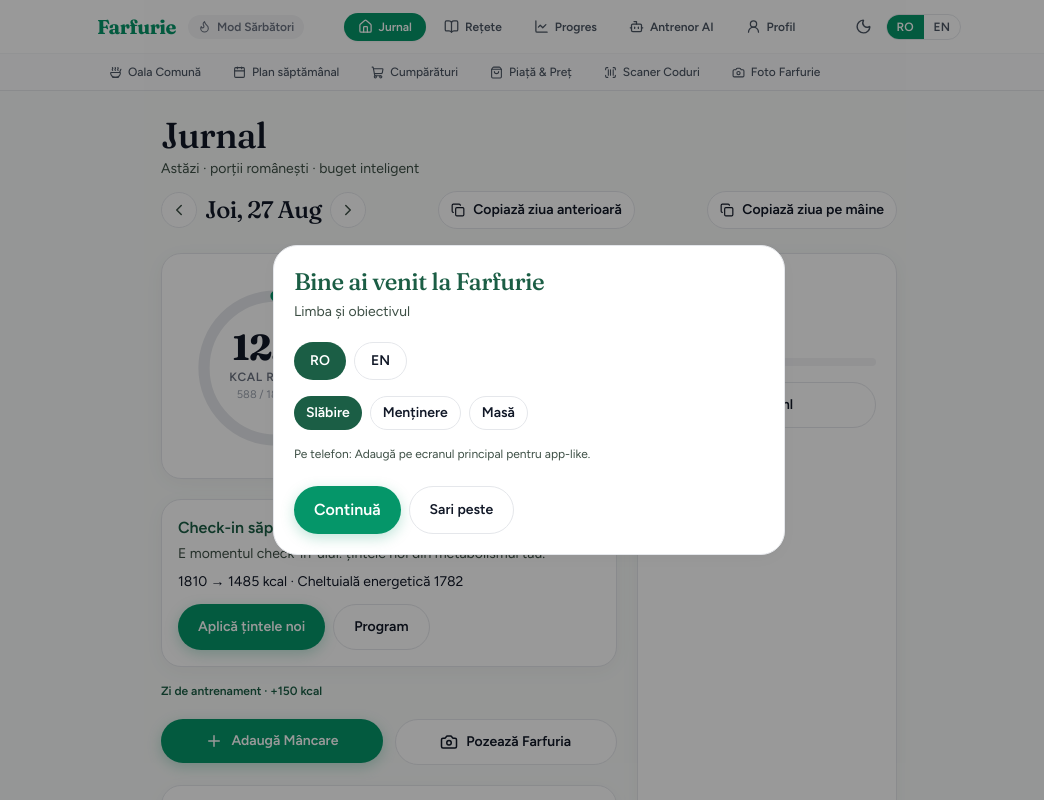
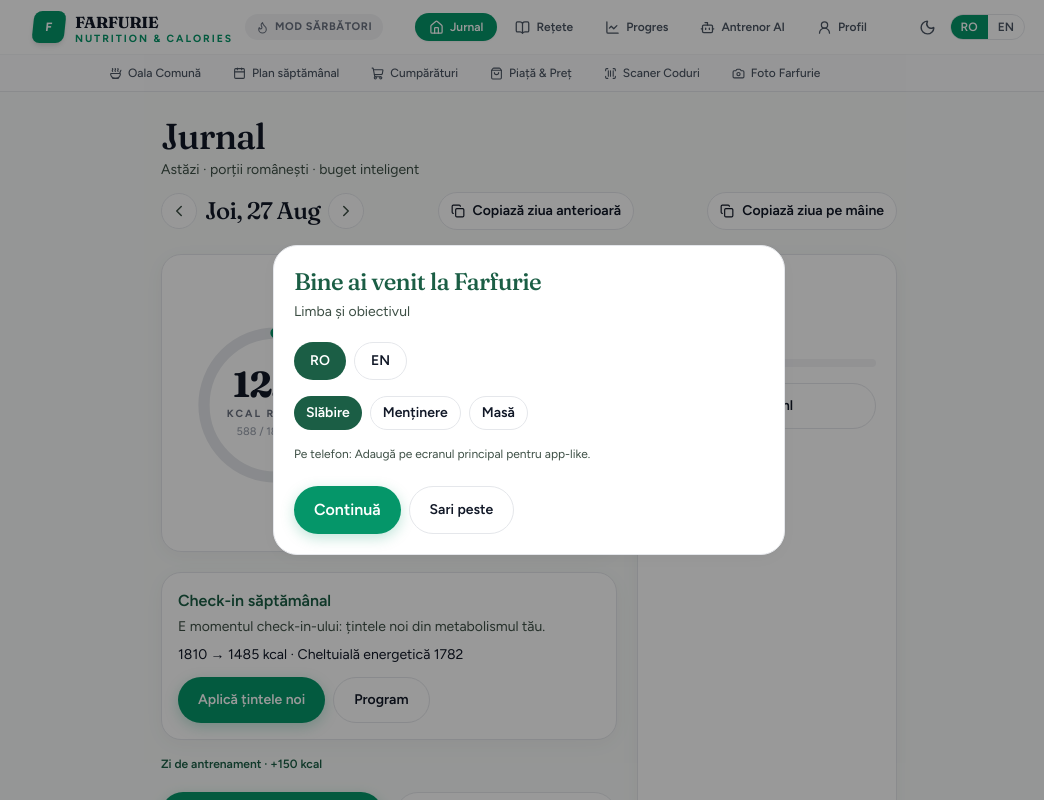
Before and after one commit to hbrnm/farfurie, a Next.js app: page /app in a window 1280 px wide. Shown: the top 800 px of the page, without its empty margins (111-1155 px from the left). Built offline with nearby package versions, Linux system fonts and the light colour scheme.

Commit message:
feat: adopt Level Up Hypertrophy design language (stealth dark theme, metallic cards, nutrition guidance box, micro typography)

```diff
--- a/src/app/globals.css
+++ b/src/app/globals.css
@@ -13,10 +13,13 @@
   --accent-soft: #fef3c7;
   --surface: #ffffff;
   --line: #e5e7eb;
-  --danger: #ef4444;
+  --danger: #f13a30;
   --good: #10b981;
   --shadow: 0 4px 20px rgba(0, 0, 0, 0.04);
   --radius: 1.25rem;
+
+  --level-red: #f13a30;
+  --level-green: #55dc88;
 }
 
 * {
@@ -32,7 +35,7 @@
   color: var(--ink);
   background: var(--bg);
   min-height: 100vh;
-  font-family: var(--font-body), -apple-system, BlinkMacSystemFont, "Segoe UI", Roboto, sans-serif;
+  font-family: var(--font-body), -apple-system, BlinkMacSystemFont, "SF Pro Display", "Segoe UI", Roboto, sans-serif;
   -webkit-font-smoothing: antialiased;
 }
 
@@ -41,7 +44,7 @@
 h3,
 .display {
   font-family: var(--font-display), -apple-system, BlinkMacSystemFont, sans-serif;
-  letter-spacing: -0.025em;
+  letter-spacing: -0.03em;
 }
 
 ::selection {
@@ -120,21 +123,40 @@
   animation: rise 0.4s cubic-bezier(0.16, 1, 0.3, 1) both;
 }
 
+/* Level Up Hypertrophy Design Tokens & Styling */
+.level-kicker {
+  font-size: 0.65rem;
+  font-weight: 900;
+  letter-spacing: 0.19em;
+  text-transform: uppercase;
+}
+
+.level-panel {
+  background: linear-gradient(145deg, #15171a, #0e1012);
+  border: 1px solid rgba(255, 255, 255, 0.13);
+  box-shadow: 0 20px 50px rgba(0, 0, 0, 0.45);
+}
+
+.level-guidance-box {
+  border: 1px solid rgba(241, 58, 48, 0.3);
+  background: rgba(241, 58, 48, 0.08);
+}
+
 html.dark {
   color-scheme: dark;
-  --bg: #0b0f12;
-  --bg-deep: #06090b;
-  --ink: #f9fafb;
-  --ink-soft: #9ca3af;
+  --bg: #070707;
+  --bg-deep: #0d0d0e;
+  --ink: #f7f7f5;
+  --ink-soft: #aaa9a7;
   --brand: #10b981;
-  --brand-2: #34d399;
-  --accent: #fbbf24;
+  --brand-2: #55dc88;
+  --accent: #f59e0b;
   --accent-soft: #451a03;
-  --surface: #141a1f;
-  --line: #1f2937;
-  --danger: #f87171;
-  --good: #34d399;
-  --shadow: 0 10px 30px rgba(0, 0, 0, 0.3);
+  --surface: #121214;
+  --line: rgba(255, 255, 255, 0.13);
+  --danger: #f13a30;
+  --good: #55dc88;
+  --shadow: 0 20px 50px rgba(0, 0, 0, 0.6);
 }
 
 html.dark body {
@@ -149,9 +171,9 @@
 html.dark input,
 html.dark select,
 html.dark textarea {
-  background-color: #1f2937;
+  background-color: #18181b;
   color: var(--ink);
-  border-color: #374151;
+  border-color: rgba(255, 255, 255, 0.15);
 }
 
 @media print {
--- a/src/components/AppShell.tsx
+++ b/src/components/AppShell.tsx
@@ -61,15 +61,26 @@
     <div className="min-h-screen pb-24 md:pb-12 bg-[var(--bg)] transition-colors duration-200">
       <OnboardingWizard />
 
-      {/* Header Unificat Modern */}
-      <header className="sticky top-0 z-40 border-b border-[var(--line)] bg-white/80 backdrop-blur-md dark:bg-[#141a1f]/80">
-        <div className="mx-auto flex max-w-4xl items-center justify-between px-4 py-3">
+      {/* Header Unificat Modern Level Up Style */}
+      <header className="sticky top-0 z-40 border-b border-[var(--line)] bg-white/90 backdrop-blur-md dark:bg-[#070707]/90 transition-colors">
+        <div className="mx-auto flex max-w-5xl items-center justify-between px-4 py-2.5">
           <div className="flex items-center gap-3">
             <Link
               href="/"
-              className="display text-xl font-extrabold tracking-tight text-emerald-600 dark:text-emerald-400"
+              onClick={() => triggerHaptic("light")}
+              className="group flex items-center gap-2.5 transition-transform hover:scale-[1.01]"
             >
-              Farfurie
+              <div className="flex h-8 w-8 items-center justify-center rounded-lg bg-emerald-600 dark:bg-[#f13a30] text-white shadow-md transition-all group-hover:shadow-emerald-500/20 dark:group-hover:shadow-rose-500/30 -skew-x-6">
+                <span className="font-black text-xs tracking-wider">F</span>
+              </div>
+              <div className="flex flex-col leading-none">
+                <span className="display text-base font-extrabold tracking-wider text-gray-900 dark:text-white uppercase">
+                  FARFURIE
+                </span>
+                <span className="level-kicker text-[9px] text-emerald-600 dark:text-[#f13a30] tracking-[0.18em]">
+                  NUTRITION & CALORIES
+                </span>
+              </div>
             </Link>
 
             {/* Mod Sărbători Indicator Badge */}
@@ -80,10 +91,10 @@
                 toggleHoliday();
               }}
               title={holidayMode ? "Mod Sărbători Activ (+15% Buget)" : "Activează Mod Sărbători"}
-              className={`hidden sm:inline-flex items-center gap-1.5 rounded-full px-2.5 py-1 text-xs font-semibold transition-all ${
+              className={`hidden sm:inline-flex items-center gap-1.5 rounded-full px-2.5 py-1 text-[11px] font-extrabold uppercase tracking-wider transition-all ${
                 holidayMode
-                  ? "bg-amber-500/15 text-amber-600 dark:text-amber-400 border border-amber-500/30"
-                  : "bg-gray-100 text-gray-500 dark:bg-gray-800 dark:text-gray-400 hover:bg-gray-200"
+                  ? "bg-amber-500/20 text-amber-500 border border-amber-500/40 shadow-sm"
+                  : "bg-gray-100 text-gray-500 dark:bg-zinc-900 dark:text-zinc-400 border border-transparent hover:border-gray-300 dark:hover:border-zinc-700"
               }`}
             >
               <Flame size={13} className={holidayMode ? "animate-pulse text-amber-500" : ""} />
--- a/src/components/LandingPage.tsx
+++ b/src/components/LandingPage.tsx
@@ -80,41 +80,51 @@
             transition={{ duration: 0.7 }}
             className="w-full max-w-2xl"
           >
-            {/* Glassmorphism Hero Box */}
-            <div className="rounded-[2.5rem] border border-white/20 bg-black/45 p-6 md:p-10 shadow-2xl backdrop-blur-md">
-              <p className="display text-4xl leading-[0.95] text-white md:text-6xl font-bold">Farfurie</p>
-              <h1 className="mt-3 display text-xl font-medium text-emerald-300 md:text-3xl">
+            {/* Glassmorphism Hero Box Level Up Style */}
+            <div className="rounded-[2.5rem] border border-white/20 bg-black/60 p-6 md:p-10 shadow-2xl backdrop-blur-md">
+              <div className="mb-4 inline-flex items-center gap-2 rounded-full border border-[#f13a30]/40 bg-[#f13a30]/15 px-3 py-1 text-[10px] font-black tracking-[0.18em] text-[#f13a30] uppercase">
+                <Sparkles size={12} />
+                <span>DATA-DRIVEN NUTRITION COACHING</span>
+              </div>
+              <p className="display text-4xl leading-[0.95] text-white md:text-6xl font-extrabold tracking-tight uppercase">
+                Mănâncă cu scop.<br />
+                <em className="not-italic text-[#55dc88]">Progresează cu dovezi.</em>
+              </p>
+              <h1 className="mt-3 display text-lg font-medium text-zinc-300 md:text-2xl">
                 {t(locale, "tagline")}
               </h1>
-              <p className="mt-4 max-w-xl text-sm leading-relaxed text-white/90 md:text-base">
+              <p className="mt-4 max-w-xl text-sm leading-relaxed text-zinc-400 md:text-base">
                 {t(locale, "heroSupport")}
               </p>
               <div className="mt-8 flex flex-wrap gap-3">
                 <motion.div whileHover={{ scale: 1.03 }} whileTap={{ scale: 0.97 }}>
-                  <Link href="/app" className="btn btn-primary bg-emerald-500 text-black hover:bg-emerald-400 font-semibold px-6 py-3 text-base shadow-lg">
-                    {t(locale, "ctaStart")}
+                  <Link href="/app" className="btn btn-primary bg-[#55dc88] text-black hover:bg-[#42c573] font-extrabold px-7 py-3.5 text-sm uppercase tracking-wider shadow-lg shadow-emerald-500/20">
+                    {t(locale, "ctaStart")} <span>↗</span>
                   </Link>
                 </motion.div>
                 <motion.div whileHover={{ scale: 1.03 }} whileTap={{ scale: 0.97 }}>
-                  <a href="#diferente" className="btn btn-ghost border-white/30 text-white hover:bg-white/10 px-6 py-3 text-base">
-                    {t(locale, "ctaDemo")}
+                  <a href="#diferente" className="btn btn-ghost border-white/30 text-white hover:bg-white/10 px-6 py-3.5 text-sm uppercase tracking-wider font-bold">
+                    {t(locale, "ctaDemo")} <span>↓</span>
                   </a>
                 </motion.div>
               </div>
             </div>
           </motion.div>
 
-          {/* Right Floating Card */}
+          {/* Right Floating Card Level Up Style */}
           <motion.div
             initial={{ opacity: 0, y: 30 }}
             animate={{ opacity: 1, y: 0 }}
             transition={{ delay: 0.25, duration: 0.7 }}
-            className="pointer-events-none absolute right-6 top-1/2 hidden w-80 -translate-y-1/2 rounded-[2rem] border border-white/25 bg-black/50 p-5 text-white shadow-2xl backdrop-blur-md lg:block"
+            className="pointer-events-none absolute right-6 top-1/2 hidden w-80 -translate-y-1/2 rounded-[2rem] border border-white/20 bg-[#0e1012]/90 p-5 text-white shadow-2xl backdrop-blur-md lg:block"
           >
-            <p className="text-xs uppercase tracking-[0.2em] text-emerald-400 font-semibold">Umple golul · AI</p>
-            <p className="mt-2 display text-2xl font-bold">312 kcal rămase</p>
-            <p className="mt-1 text-sm text-white/80">+ 28g proteină de acoperit</p>
-            <div className="mt-4 rounded-2xl border border-white/10 bg-white/10 p-3 text-sm font-medium">
+            <div className="flex items-center justify-between">
+              <p className="level-kicker text-[#f13a30]">FARFURIE GUIDANCE</p>
+              <span className="rounded-full border border-white/10 bg-white/5 px-2 py-0.5 text-[9px] font-mono text-zinc-400">AI REAL-TIME</span>
+            </div>
+            <p className="mt-2 display text-3xl font-extrabold">312 kcal</p>
+            <p className="mt-0.5 text-xs text-zinc-400 font-medium">+ 28g proteină de acoperit azi</p>
+            <div className="mt-4 rounded-xl border border-emerald-500/30 bg-emerald-500/10 p-3 text-xs font-semibold text-emerald-300">
               Salată cu ton și ou · 310 kcal · P 32g
             </div>
           </motion.div>
--- a/src/components/MacroRing.tsx
+++ b/src/components/MacroRing.tsx
@@ -25,8 +25,21 @@
   const carbsPct = Math.min(100, Math.round((totals.carbs / Math.max(goals.carbs, 1)) * 100));
   const fatPct = Math.min(100, Math.round((totals.fat / Math.max(goals.fat, 1)) * 100));
 
+  // Level Up Guidance Logic based on remaining macros
+  const guidanceTitle = remaining.protein > 20
+    ? (locale === "ro" ? "Prioritizează proteina la următoarea masă" : "Prioritize protein for next meal")
+    : remaining.kcal < 0
+    ? (locale === "ro" ? "Buget caloric depășit — optează pentru o masă light" : "Calorie target exceeded — opt for a light meal")
+    : (locale === "ro" ? "Echilibru optim — ești pe cale să îți atingi ținta" : "Optimal balance — you are on track");
+
+  const guidanceDetail = remaining.protein > 20
+    ? (locale === "ro" ? `Mai ai de acoperit ${Math.round(remaining.protein)}g proteină azi. Adaugă o sursă slabă de proteină.` : `You still need ${Math.round(remaining.protein)}g protein today. Add a lean protein source.`)
+    : remaining.kcal < 0
+    ? (locale === "ro" ? `Ai depășit ținta cu ${Math.abs(Math.round(remaining.kcal))} kcal. O plimbare de 20 min ajută la digestie.` : `Over target by ${Math.abs(Math.round(remaining.kcal))} kcal. A 20 min walk will aid digestion.`)
+    : (locale === "ro" ? `Mai ai ${Math.round(remaining.kcal)} kcal disponibile pentru cina sau gustarea ta.` : `${Math.round(remaining.kcal)} kcal remaining for dinner or snack.`);
+
   return (
-    <section className="surface animate-rise overflow-hidden p-5 md:p-6">
+    <section className="surface animate-rise overflow-hidden p-5 md:p-6 dark:bg-gradient-to-br dark:from-[#15171a] dark:to-[#0e1012] dark:border-white/10 shadow-xl">
       <div className="flex flex-col items-center justify-between gap-6 md:flex-row">
         {/* Ring central calorii */}
         <div className="relative grid h-44 w-44 place-items-center shrink-0">
@@ -44,7 +57,7 @@
               cy="80"
               r={radius}
               fill="none"
-              stroke="var(--brand)"
+              stroke={remaining.kcal < 0 ? "var(--level-red)" : "var(--brand)"}
               strokeWidth="10"
               strokeLinecap="round"
               strokeDasharray={circ}
@@ -64,7 +77,7 @@
               >
                 {Math.abs(Math.round(remaining.kcal))}
               </motion.p>
-              <p className="mt-1 text-xs font-semibold text-gray-500 dark:text-gray-400 uppercase tracking-wider">
+              <p className="mt-1 level-kicker text-gray-500 dark:text-gray-400">
                 {remaining.kcal >= 0
                   ? locale === "ro"
                     ? "Kcal Rămase"
@@ -73,7 +86,7 @@
                   ? "Peste Plan"
                   : "Over Budget"}
               </p>
-              <p className="mt-0.5 text-[11px] text-gray-400">
+              <p className="mt-0.5 text-[11px] font-medium text-gray-400">
                 {consumed} / {budget} kcal
               </p>
             </div>
@@ -85,17 +98,17 @@
           {/* Proteine */}
           <div>
             <div className="mb-1 flex justify-between text-xs font-semibold">
-              <span className="text-emerald-700 dark:text-emerald-400 flex items-center gap-1.5">
-                <span className="h-2 w-2 rounded-full bg-emerald-500" />
+              <span className="text-emerald-700 dark:text-[#55dc88] flex items-center gap-1.5 font-bold">
+                <span className="h-2 w-2 rounded-full bg-[#55dc88]" />
                 {locale === "ro" ? "Proteine" : "Protein"}
               </span>
-              <span className="text-gray-600 dark:text-gray-300">
+              <span className="text-gray-600 dark:text-gray-300 font-mono text-xs">
                 {Math.round(totals.protein)} / {goals.protein}g ({proteinPct}%)
               </span>
             </div>
-            <div className="h-2.5 w-full rounded-full bg-gray-100 dark:bg-gray-800 overflow-hidden">
+            <div className="h-2.5 w-full rounded-full bg-gray-100 dark:bg-zinc-900 overflow-hidden border border-transparent dark:border-white/5">
               <motion.div
-                className="h-full rounded-full bg-emerald-500"
+                className="h-full rounded-full bg-[#55dc88]"
                 initial={{ width: 0 }}
                 animate={{ width: `${proteinPct}%` }}
                 transition={{ duration: 0.6 }}
@@ -106,15 +119,15 @@
           {/* Carbohidrați */}
           <div>
             <div className="mb-1 flex justify-between text-xs font-semibold">
-              <span className="text-amber-700 dark:text-amber-400 flex items-center gap-1.5">
+              <span className="text-amber-700 dark:text-amber-400 flex items-center gap-1.5 font-bold">
                 <span className="h-2 w-2 rounded-full bg-amber-500" />
                 {locale === "ro" ? "Carbohidrați" : "Carbs"}
               </span>
-              <span className="text-gray-600 dark:text-gray-300">
+              <span className="text-gray-600 dark:text-gray-300 font-mono text-xs">
                 {Math.round(totals.carbs)} / {goals.carbs}g ({carbsPct}%)
               </span>
             </div>
-            <div className="h-2.5 w-full rounded-full bg-gray-100 dark:bg-gray-800 overflow-hidden">
+            <div className="h-2.5 w-full rounded-full bg-gray-100 dark:bg-zinc-900 overflow-hidden border border-transparent dark:border-white/5">
               <motion.div
                 className="h-full rounded-full bg-amber-500"
                 initial={{ width: 0 }}
@@ -127,23 +140,38 @@
           {/* Grăsimi */}
           <div>
             <div className="mb-1 flex justify-between text-xs font-semibold">
-              <span className="text-rose-700 dark:text-rose-400 flex items-center gap-1.5">
-                <span className="h-2 w-2 rounded-full bg-rose-500" />
+              <span className="text-rose-700 dark:text-[#f13a30] flex items-center gap-1.5 font-bold">
+                <span className="h-2 w-2 rounded-full bg-[#f13a30]" />
                 {locale === "ro" ? "Grăsimi" : "Fat"}
               </span>
-              <span className="text-gray-600 dark:text-gray-300">
+              <span className="text-gray-600 dark:text-gray-300 font-mono text-xs">
                 {Math.round(totals.fat)} / {goals.fat}g ({fatPct}%)
               </span>
             </div>
-            <div className="h-2.5 w-full rounded-full bg-gray-100 dark:bg-gray-800 overflow-hidden">
+            <div className="h-2.5 w-full rounded-full bg-gray-100 dark:bg-zinc-900 overflow-hidden border border-transparent dark:border-white/5">
               <motion.div
-                className="h-full rounded-full bg-rose-500"
+                className="h-full rounded-full bg-[#f13a30]"
                 initial={{ width: 0 }}
                 animate={{ width: `${fatPct}%` }}
                 transition={{ duration: 0.6 }}
               />
             </div>
           </div>
+
+          {/* LEVEL UP GUIDANCE BOX */}
+          <div className="mt-4 rounded-xl border border-emerald-500/30 bg-emerald-500/5 dark:border-[#f13a30]/30 dark:bg-[#f13a30]/10 p-3 text-xs transition-all">
+            <div className="flex items-center gap-2">
+              <span className="level-kicker text-emerald-600 dark:text-[#f13a30]">
+                NUTRITION GUIDANCE
+              </span>
+            </div>
+            <p className="mt-1 font-bold text-gray-900 dark:text-white">
+              {guidanceTitle}
+            </p>
+            <p className="mt-0.5 text-gray-600 dark:text-zinc-300 text-[11px] leading-relaxed">
+              {guidanceDetail}
+            </p>
+          </div>
         </div>
       </div>
     </section>
```
Also changed, not shown: 1 other file (tests, documents, lock files or other folders).
